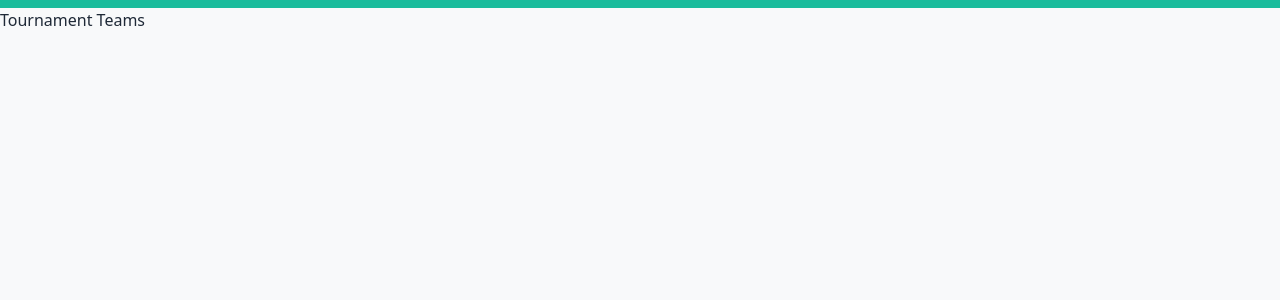
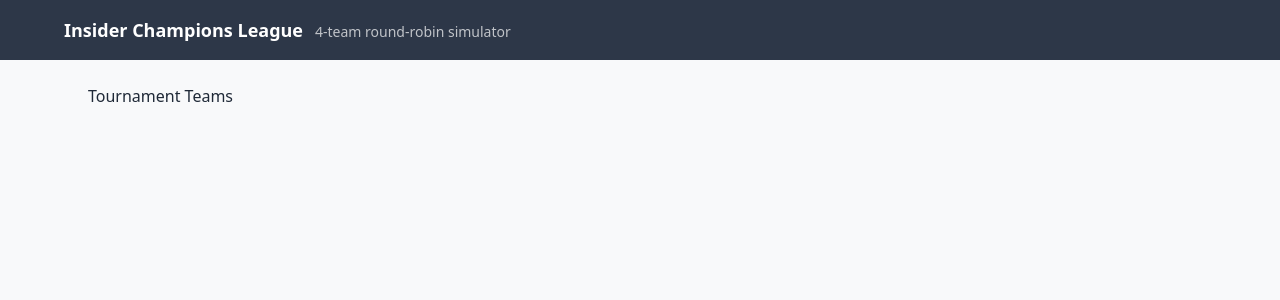
Before and after one commit to sinanyilmaz1/insider-one-champions-league-web, a Vue app: page / in a window 1280 px wide. Shown: the top 300 px of the page. Built offline with nearby package versions, Linux system fonts and the light colour scheme.

Commit message:
feat: app header component

```diff
--- a/src/App.vue
+++ b/src/App.vue
@@ -1,9 +1,12 @@
 <script setup lang="ts">
+import AppHeader from '@/components/common/AppHeader.vue'
 import AppToast from '@/components/common/AppToast.vue'
 </script>
 
 <template>
-  <div class="bg-brand h-2 w-full" data-test="tailwind-token-check"></div>
-  <router-view />
+  <AppHeader />
+  <main class="mx-auto max-w-6xl px-6 py-6">
+    <router-view />
+  </main>
   <AppToast />
 </template>
--- /dev/null
+++ b/src/components/common/AppHeader.vue
@@ -0,0 +1,10 @@
+<script setup lang="ts"></script>
+
+<template>
+  <header class="bg-header-bg text-header-fg w-full px-6 py-4">
+    <div class="mx-auto flex max-w-6xl items-baseline gap-3">
+      <span class="text-lg font-semibold">Insider Champions League</span>
+      <span class="text-header-fg/70 text-sm">4-team round-robin simulator</span>
+    </div>
+  </header>
+</template>
```
Also changed, not shown: 1 other file (tests, documents, lock files or other folders).
